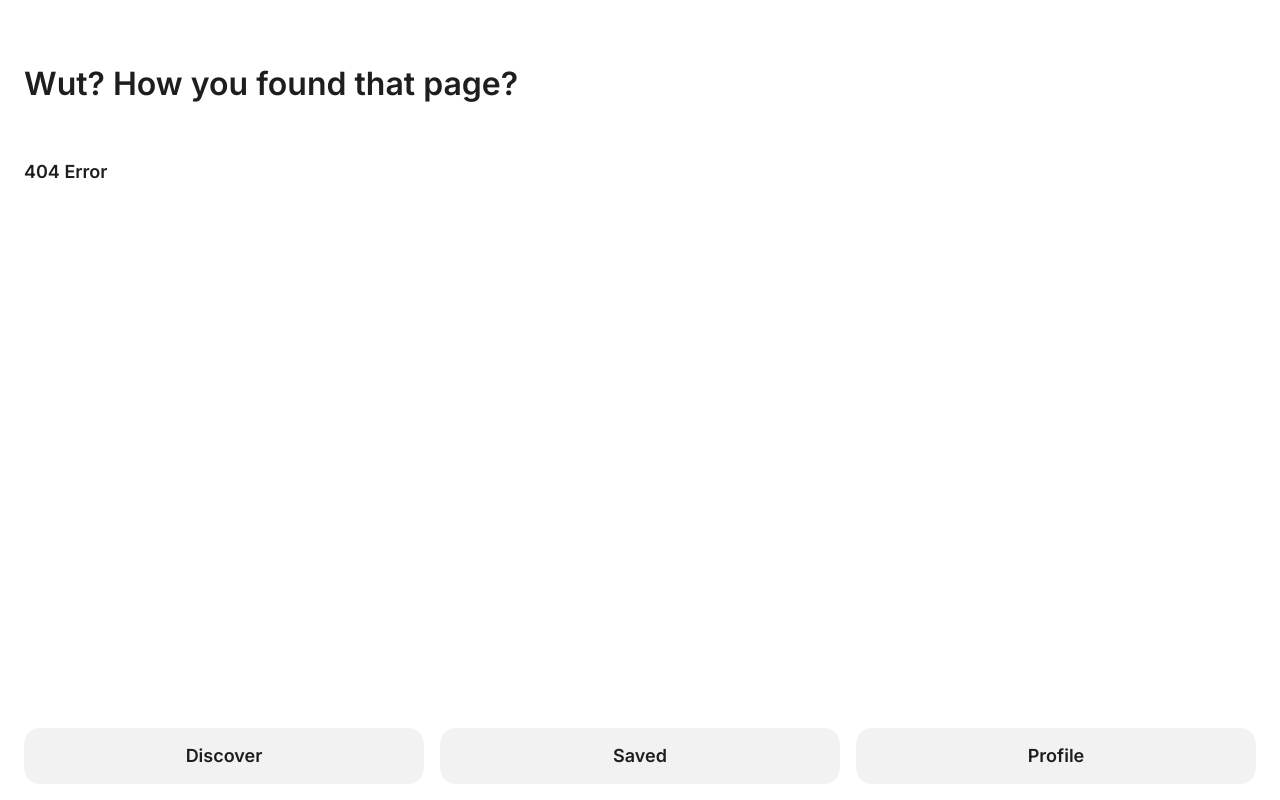
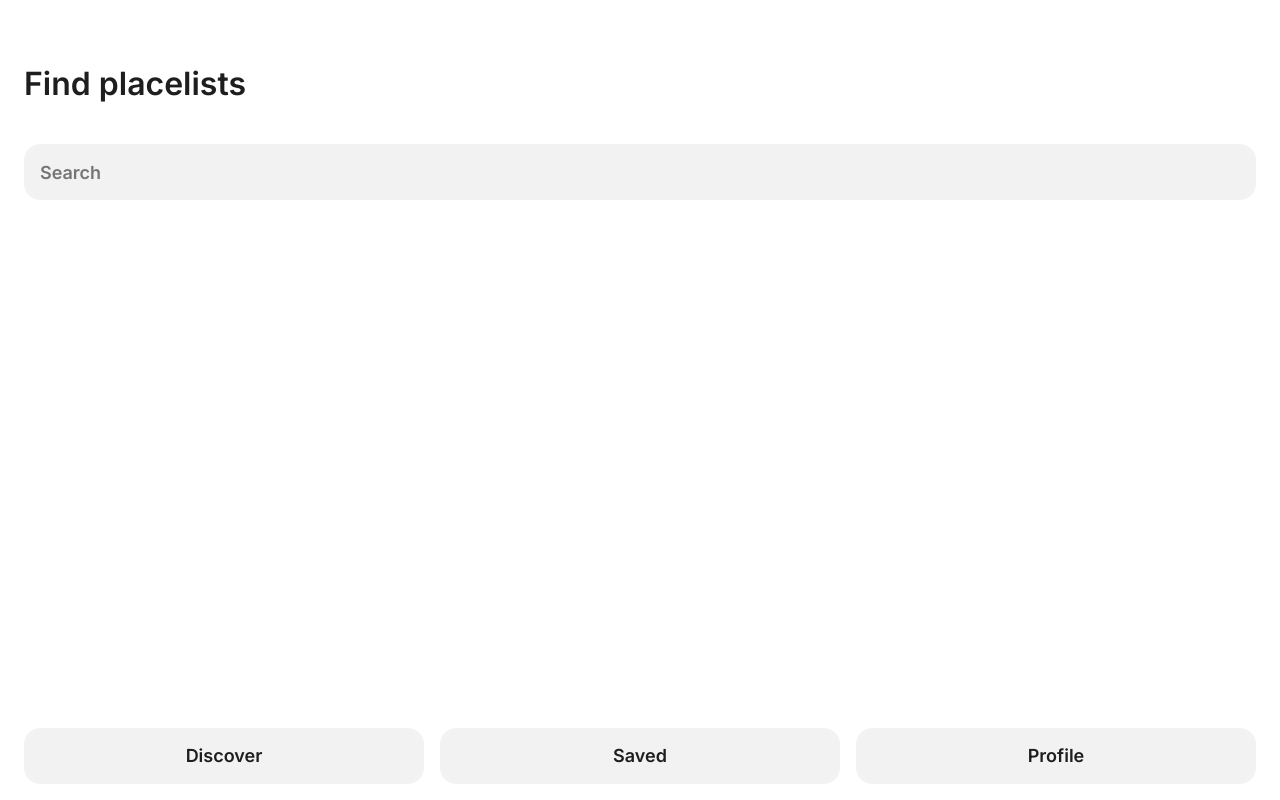
Before and after one commit to locpack/placelists-web, a React (Vite) app: page /discover in a window 1280 px wide. Before the commit this address had no page. Built offline with nearby package versions, Linux system fonts and the light colour scheme.

Commit message:
feat: discover page template

```diff
--- /dev/null
+++ b/src/components/input.tsx
@@ -0,0 +1,25 @@
+import classNames from "classnames";
+import { useState } from "react";
+
+type InputProps = {
+  placeholder: string;
+  onInput?: (value: string) => void;
+};
+
+function Input({ placeholder, onInput = () => {} }: InputProps) {
+  const [value, setValue] = useState<string>("");
+
+  const inputClasses = classNames({
+    input: true,
+    input__active: value,
+  });
+
+  function handleChange(event: React.ChangeEvent<HTMLInputElement>) {
+    setValue(event.target.value);
+    onInput(event.target.value);
+  }
+
+  return <input className={inputClasses} placeholder={placeholder} value={value} onChange={handleChange} />;
+}
+
+export default Input;
--- a/src/index.css
+++ b/src/index.css
@@ -148,33 +148,18 @@ body {
 }
 
 .input {
-  display: flex;
-  align-items: center;
+  height: var(--size-user-input);
   padding: 0 var(--size-16);
   cursor: text;
+  border: 0;
+  outline: 0;
   color: var(--color-inactive);
   border-radius: var(--radius);
-  background-color: var(--color-white);
+  background-color: var(--color-grey);
   gap: var(--size-8);
-  color-scheme: light only;
+  font: var(--font-p);
 }
 
 .input__active {
   color: var(--color-black);
 }
-
-.input_field {
-  font: var(--font-p);
-  flex-grow: 1;
-  height: var(--size-user-input);
-  background-color: var(--color-white);
-  padding: 0;
-  border: 0;
-  outline: 0;
-}
-
-.input_field::-webkit-search-cancel-button,
-.input_field::-webkit-outer-spin-button,
-.input_field::-webkit-inner-spin-button {
-  appearance: none;
-}
--- a/src/main.tsx
+++ b/src/main.tsx
@@ -7,6 +7,7 @@ import ErrorPage from "./pages/error-page";
 import PlacelistPage from "./pages/placelist-page";
 import ProfilePage from "./pages/profile-page";
 import { Path } from "./settings";
+import DiscoverPage from "./pages/discover-page";
 
 createRoot(document.getElementById("root")!).render(
   <StrictMode>
@@ -14,6 +15,7 @@ createRoot(document.getElementById("root")!).render(
       <Routes>
         <Route path={Path.Home} element={<App />}>
           <Route path={`${Path.Placelists}/:id`} element={<PlacelistPage />} />
+          <Route path={Path.Discover} element={<DiscoverPage />} />
           <Route path={Path.Profile} element={<ProfilePage />} />
           <Route path="*" element={<ErrorPage />} />
         </Route>
--- /dev/null
+++ b/src/pages/discover-page.tsx
@@ -0,0 +1,41 @@
+import { useState } from "react";
+import { useNavigate } from "react-router";
+import Block from "../components/block";
+import Card from "../components/card";
+import Input from "../components/input";
+import { DISCOVER_PAGE_PLACELISTS, Path } from "../settings";
+import { PlacelistCompressed } from "../types/placelist";
+
+function DiscoverPage() {
+  const [placelists, setPlacelists] = useState<PlacelistCompressed[]>([]);
+  const navigate = useNavigate();
+
+  function handleInput(value: string) {
+    const foundPlacelists = DISCOVER_PAGE_PLACELISTS.filter(
+      (placelist) =>
+        placelist.author.toLowerCase().includes(value) || placelist.name.toLowerCase().includes(value)
+    );
+    setPlacelists(foundPlacelists);
+  }
+
+  return (
+    <>
+      <header className="header">
+        <h1 className="text_h1">Find placelists</h1>
+      </header>
+      <Input placeholder="Search" onInput={handleInput} />
+      <Block>
+        {placelists.map((placelist) => (
+          <Card
+            key={placelist.id}
+            text={placelist.name}
+            hint={placelist.author}
+            onClick={() => navigate(`${Path.Placelists}/${placelist.id}`)}
+          />
+        ))}
+      </Block>
+    </>
+  );
+}
+
+export default DiscoverPage;
--- a/src/settings.ts
+++ b/src/settings.ts
@@ -4,14 +4,6 @@ export enum ButtonType {
   Primary,
   Accent,
   Tertiary,
-}
-
-export enum InputType {
-  Number = "number",
-  Search = "search",
-  Text = "text",
-  Email = "email",
-  Password = "password",
 }
 
 export enum Path {
@@ -48,26 +40,17 @@ export const DISCOVER_PAGE_PLACELISTS = [
   {
     id: nanoid(8),
     name: "First",
-    author: {
-      id: nanoid(8),
-      name: "Mathew",
-    },
+    author: "Mathew",
   },
   {
     id: nanoid(8),
     name: "Second",
-    author: {
-      id: nanoid(8),
-      name: "Collin",
-    },
+    author: "Collin",
   },
   {
     id: nanoid(8),
     name: "Third",
-    author: {
-      id: nanoid(8),
-      name: "Andrew",
-    },
+    author: "Andrew",
   },
 ];
 
```
Also changed, not shown: src/pages/home-page.tsx (+1 -6 lines), src/types/placelist.ts (+1 -6 lines).
